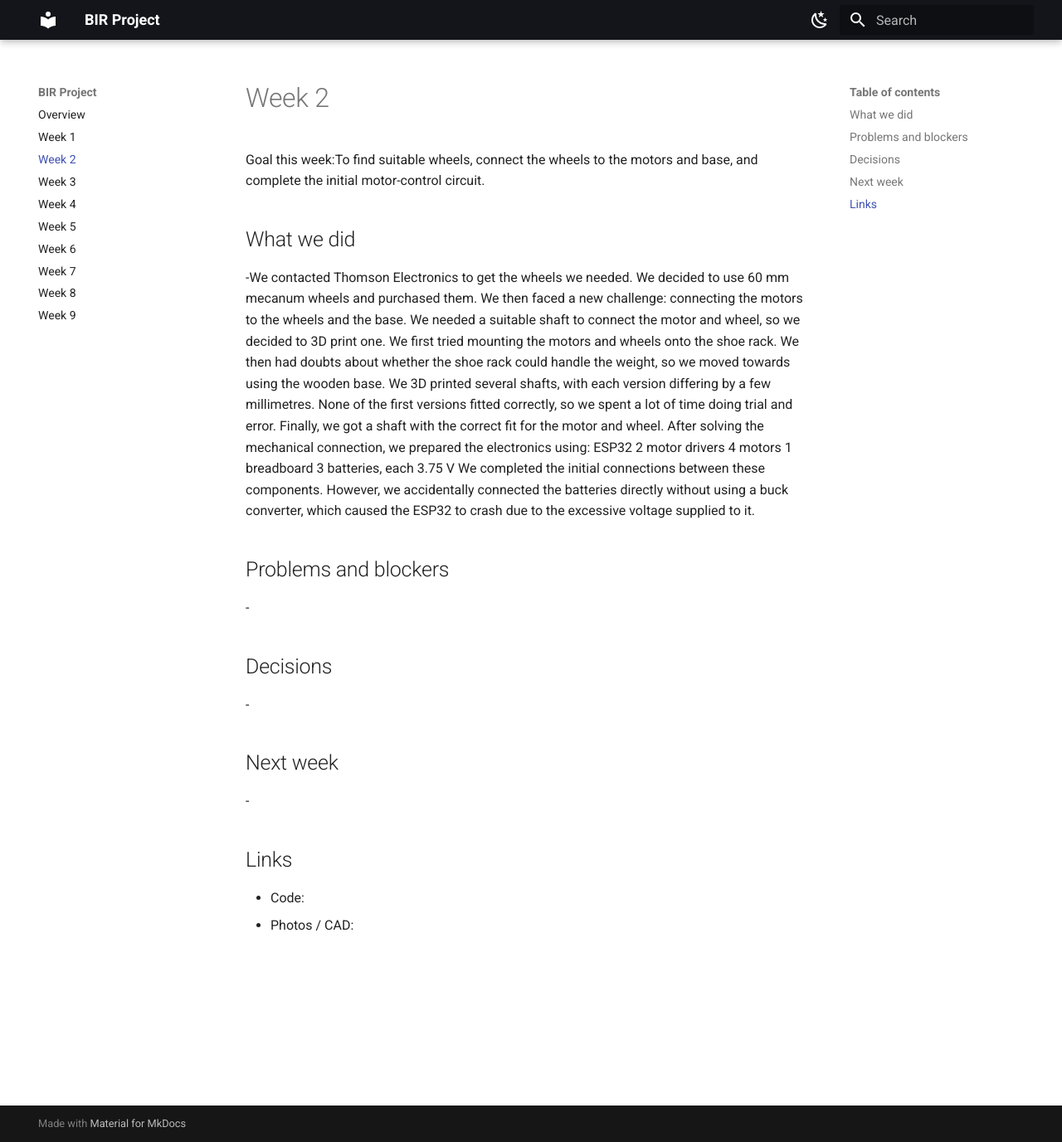
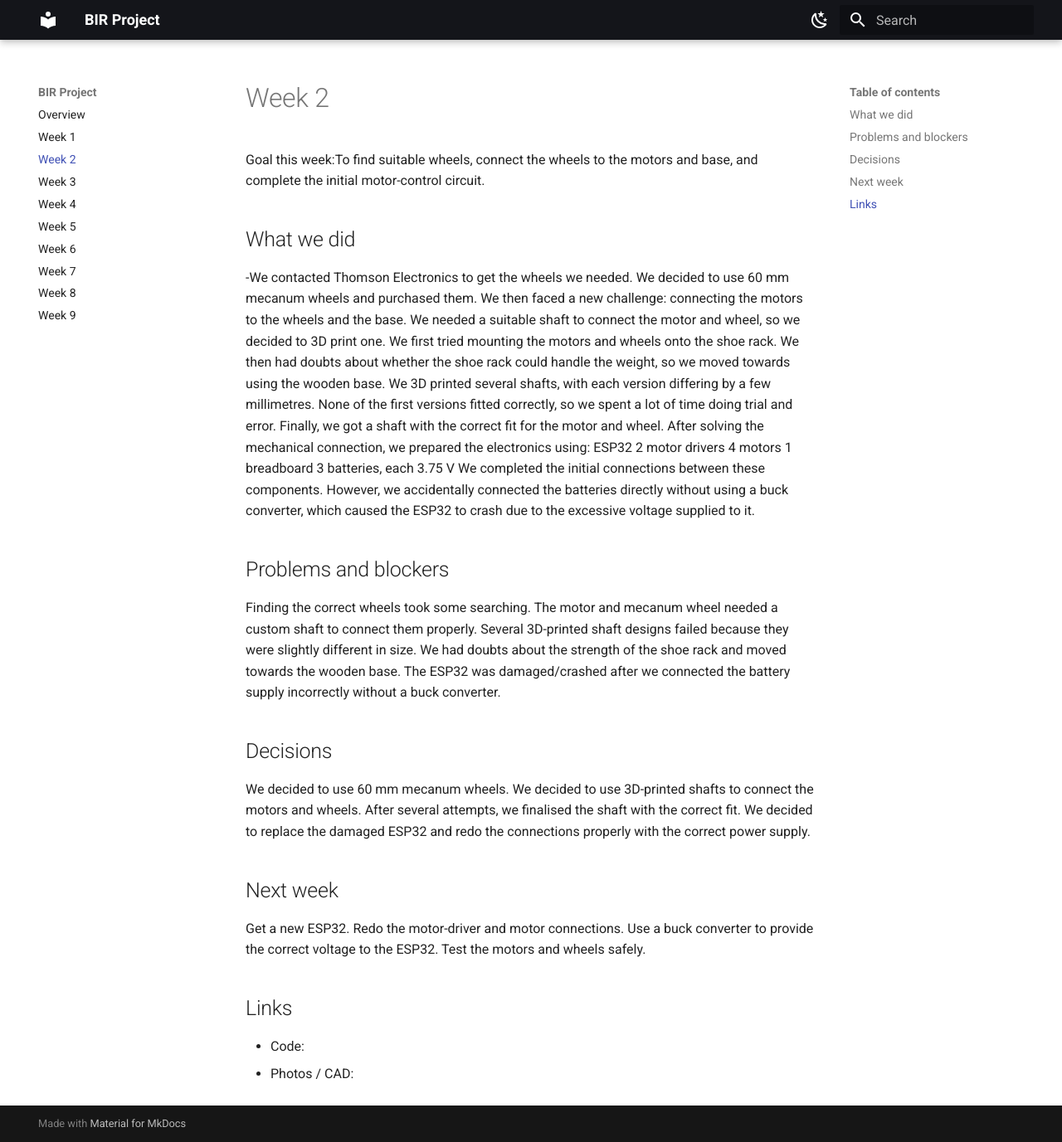
Before and after one commit to BuilderinResidencyTinkerspace/AquaNav_, an MkDocs documentation site: the page built from docs/week-02.md, in a window 1280 px wide and 1377 px high. Shown: the whole window at 83% size. Built offline with MkDocs 1.6.1 and Material for MkDocs 9.7.7, drawn with Linux system fonts in a browser that asks for light colours.

Commit message:
Update week-02.md

```diff
--- a/docs/week-02.md
+++ b/docs/week-02.md
@@ -24,15 +24,25 @@ However, we accidentally connected the batteries directly without using a buck c
 
 ## Problems and blockers
 
--
+Finding the correct wheels took some searching.
+The motor and mecanum wheel needed a custom shaft to connect them properly.
+Several 3D-printed shaft designs failed because they were slightly different in size.
+We had doubts about the strength of the shoe rack and moved towards the wooden base.
+The ESP32 was damaged/crashed after we connected the battery supply incorrectly without a buck converter.
 
 ## Decisions
 
--
+We decided to use 60 mm mecanum wheels.
+We decided to use 3D-printed shafts to connect the motors and wheels.
+After several attempts, we finalised the shaft with the correct fit.
+We decided to replace the damaged ESP32 and redo the connections properly with the correct power supply.
 
 ## Next week
 
--
+Get a new ESP32.
+Redo the motor-driver and motor connections.
+Use a buck converter to provide the correct voltage to the ESP32.
+Test the motors and wheels safely.
 
 ## Links
 
```
